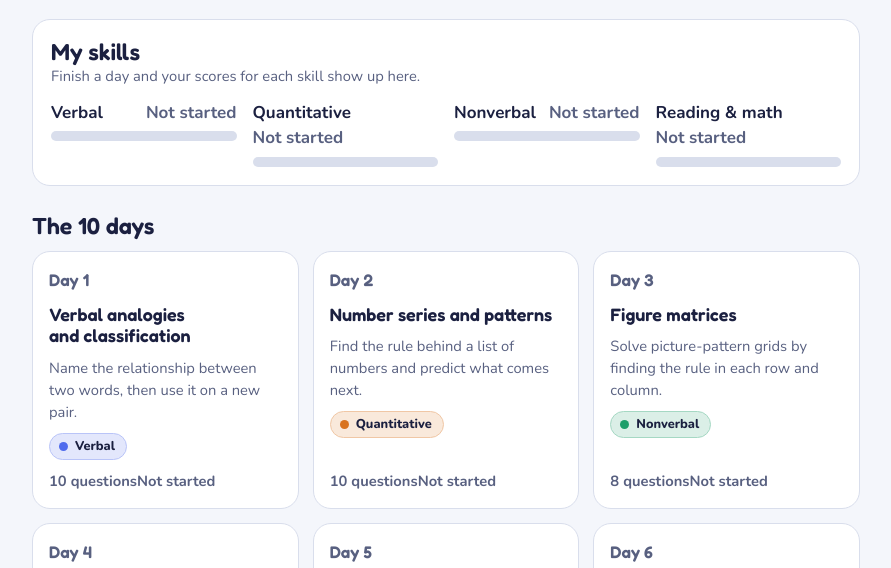
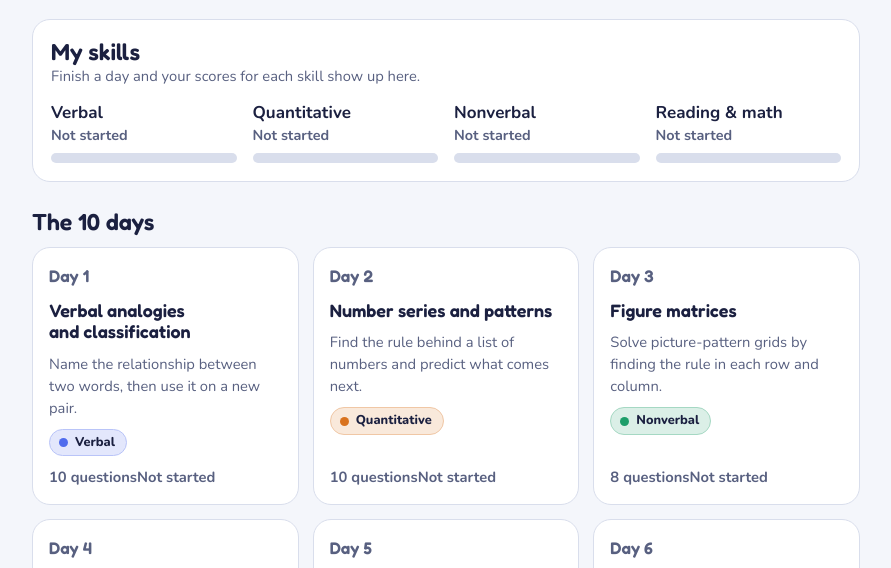
Before and after one commit to leohogogo/grade5-brain-gym, a plain HTML site: page index.html in a window 1280 px wide. Shown: the part 163-731 px from the top of the page, without its empty margins (194-1085 px from the left). Drawn offline with nearby package versions, Linux system fonts and the light colour scheme.

Commit message:
Update index.html

```diff
--- a/index.html
+++ b/index.html
@@ -65,8 +65,8 @@ button{font:inherit;color:inherit;cursor:pointer}
 .panel{background:var(--surface);border:1px solid var(--line);border-radius:18px;padding:18px}
 .skills{display:grid;grid-template-columns:repeat(auto-fit,minmax(170px,1fr));gap:16px;margin-top:12px}
 .skill{display:flex;flex-direction:column;gap:6px}
-.skill .row{display:flex;flex-wrap:wrap;justify-content:space-between;gap:0 8px;font-weight:700}
-.skill .row span:last-child{white-space:nowrap}
+.skill .row{display:flex;flex-direction:column;gap:0;font-weight:700}
+.skill .row span:last-child{font-size:.9rem}
 .days{display:grid;grid-template-columns:repeat(auto-fill,minmax(250px,1fr));gap:14px;margin-top:12px}
 .day{display:flex;flex-direction:column;gap:10px;text-align:left;background:var(--surface);border:1px solid var(--line);border-radius:18px;padding:16px;width:100%}
 .day:hover{border-color:var(--accent)}
```
